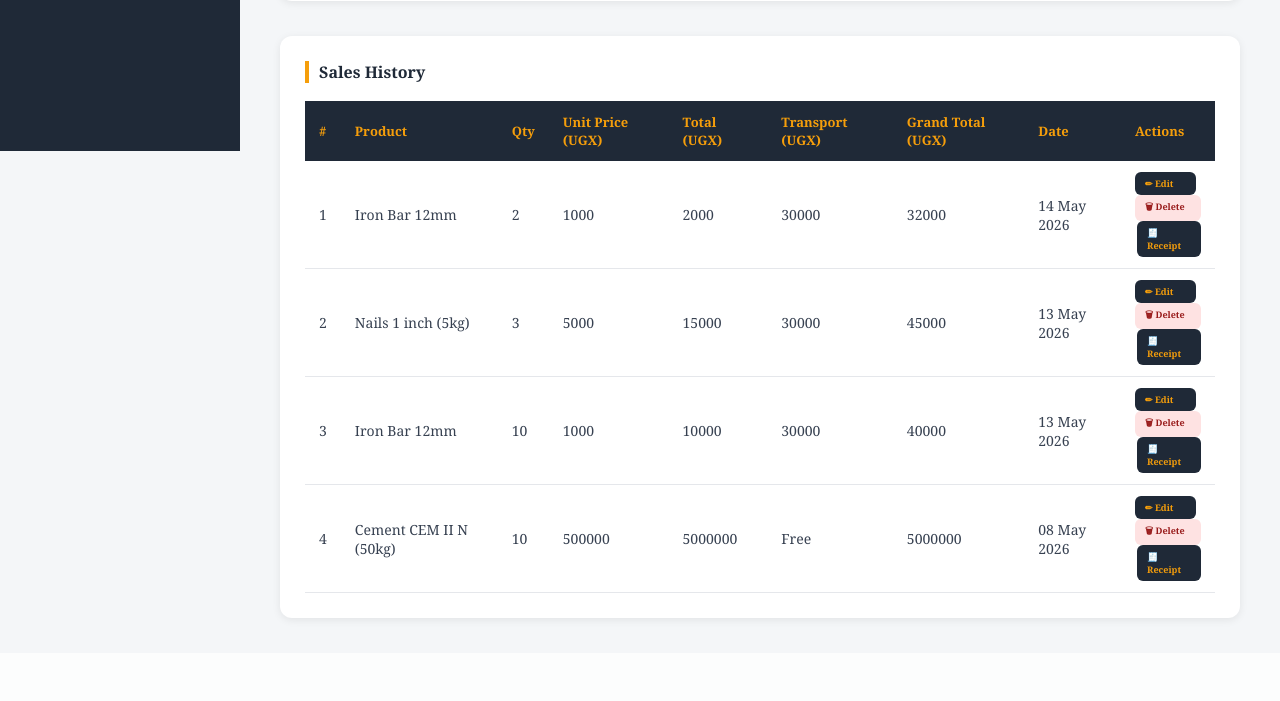
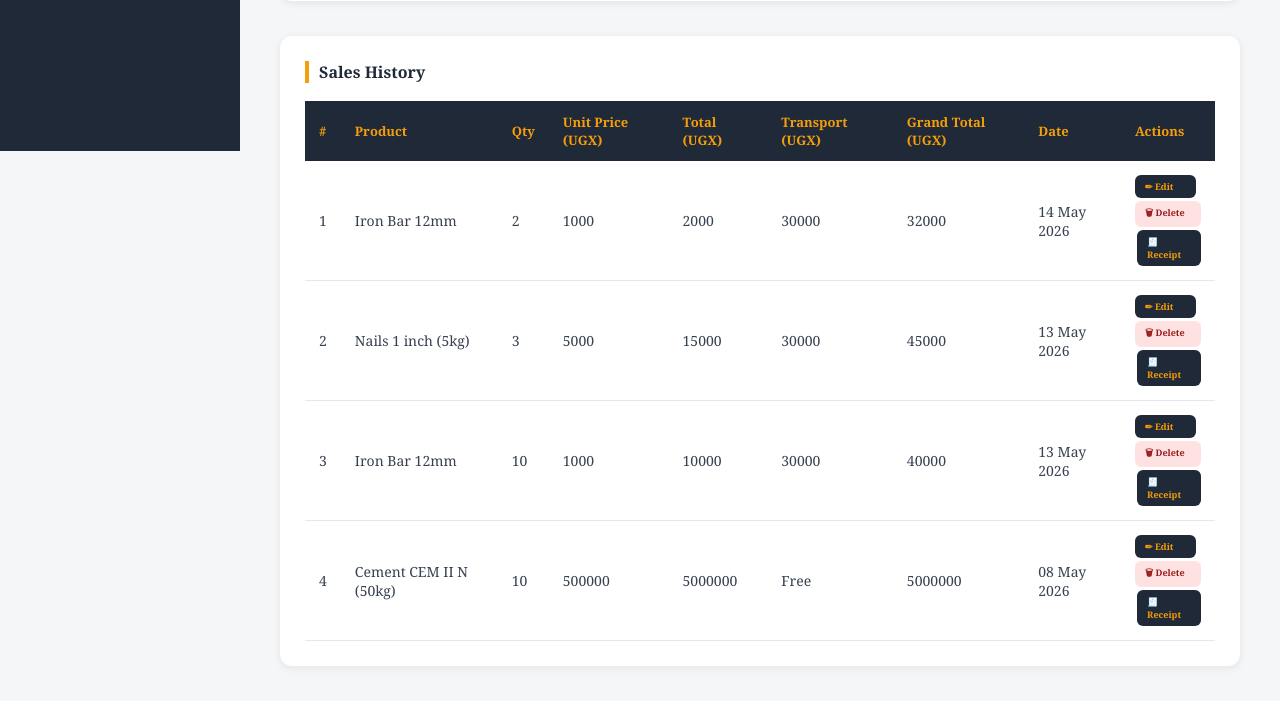
Before and after one commit to kayinzajovin/finalcseproject, a Django app: page /sales/ in a window 1280 px wide. Shown: the part 649-1350 px from the top of the page. Before the commit the page ends 1272 px from the top, so only its background shows below. Run offline with Django 5.2, Linux system fonts and the light colour scheme; a user stored in the database is signed in; data comes from the database, SQL or seed files in the repository.

Commit message:
edit and delete buttons editing

```diff
--- a/nyondoapp/templates/customer_registration.html
+++ b/nyondoapp/templates/customer_registration.html
@@ -234,6 +234,8 @@
         text-decoration: none;
         margin-right: 5px;
         display: inline-block;
+        margin-bottom: 3px;
+        margin-top: 3px;
       }
       .btn-delete {
         background: #fee2e2;
@@ -244,6 +246,8 @@
         font-weight: bold;
         text-decoration: none;
         display: inline-block;
+        margin-bottom: 3px;
+         margin-top: 3px;
       }
       .btn-edit:hover {
         background: #f59e0b;
--- a/nyondoapp/templates/sales.html
+++ b/nyondoapp/templates/sales.html
@@ -253,6 +253,8 @@
         margin-right: 5px;
         align-items: center;
         gap: 8px;
+        margin-bottom: 3px;
+        margin-top: 3px;
       }
       .btn-edit:hover {
         background: #f59e0b;
@@ -271,26 +273,13 @@
         display: flex;
         align-items: center;
         gap: 8px;
+        margin-bottom: 3px;
+        margin-top: 3px;
       }
       .btn-delete:hover {
         background: #dc2626;
         color: #fff;
       }
-
-      {% comment %} @media (max-width: 600px) {
-        .sidebar {
-          width: 100%;
-          height: auto;
-          position: relative;
-        }
-        .main {
-          margin-left: 0;
-          padding: 20px;
-        }
-        .form-grid {
-          grid-template-columns: 1fr;
-        }
-      } {% endcomment %}
 
       /*
    TABLET + SMALL LAPTOP
@@ -410,6 +399,8 @@
         margin-left: 2px;
         align-items: center;
         gap: 8px;
+        margin-bottom: 3px;
+        margin-top: 3px;
       }
       .btn-print:hover {
         background: #f59e0b;
```
